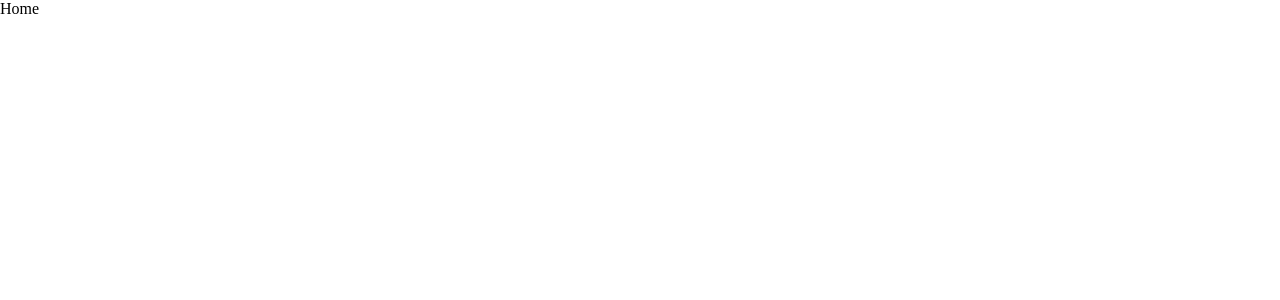
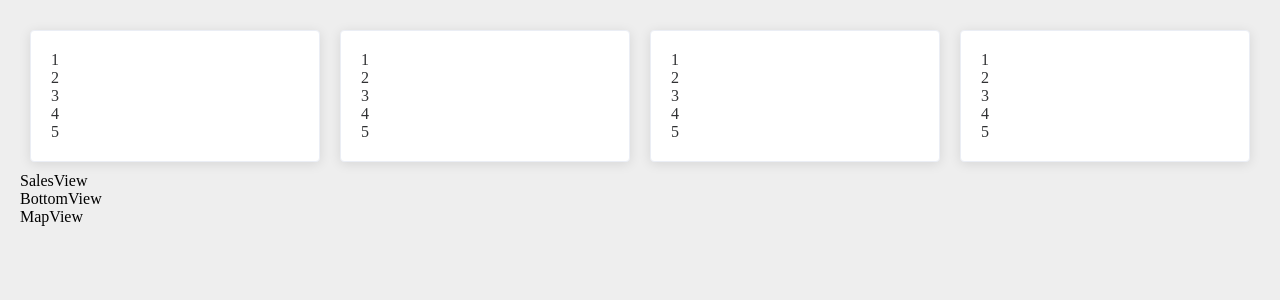
Before and after one commit to lijiacen/visualization, a Vue app in the folder vue2_echarts/: page /#/ in a window 1280 px wide. Shown: the top 300 px of the page. Built offline with nearby package versions, Linux system fonts and the light colour scheme.

Commit message:
容器组件实现，mixins的使用

```diff
--- /dev/null
+++ b/vue2_echarts/src/common_components/TopTitle.vue
@@ -0,0 +1,9 @@
+<template>
+  <div>1</div>
+</template>
+
+<script>
+export default {
+
+};
+</script>
--- /dev/null
+++ b/vue2_echarts/src/components/BottomView/index.vue
@@ -0,0 +1,9 @@
+<template>
+  <div>BottomView</div>
+</template>
+
+<script>
+export default {
+
+};
+</script>
--- /dev/null
+++ b/vue2_echarts/src/components/MapView/index.vue
@@ -0,0 +1,9 @@
+<template>
+  <div>MapView</div>
+</template>
+
+<script>
+export default {
+
+};
+</script>
--- /dev/null
+++ b/vue2_echarts/src/components/SalesView/index.vue
@@ -0,0 +1,9 @@
+<template>
+  <div>SalesView</div>
+</template>
+
+<script>
+export default {
+
+};
+</script>
--- /dev/null
+++ b/vue2_echarts/src/components/TopView/components/TodayUsers.vue
@@ -0,0 +1,23 @@
+<template>
+  <el-card class="warpper">
+    <top-title />
+    <div>2</div>
+    <div>3</div>
+    <div>4</div>
+    <div>5</div>
+  </el-card>
+</template>
+
+<script>
+import TopTitleMixin from '../../../mixins/TopTitleMixin';
+export default {
+  mixins: [TopTitleMixin]
+};
+</script>
+
+<style scoped>
+.warpper {
+  flex: 1;
+  margin: 10px;
+}
+</style>
--- /dev/null
+++ b/vue2_echarts/src/components/TopView/components/TotalOrders.vue
@@ -0,0 +1,23 @@
+<template>
+  <el-card class="warpper">
+    <top-title />
+    <div>2</div>
+    <div>3</div>
+    <div>4</div>
+    <div>5</div>
+  </el-card>
+</template>
+
+<script>
+import TopTitleMixin from '../../../mixins/TopTitleMixin';
+export default {
+  mixins: [TopTitleMixin]
+};
+</script>
+
+<style scoped>
+.warpper {
+  flex: 1;
+  margin: 10px;
+}
+</style>
--- /dev/null
+++ b/vue2_echarts/src/components/TopView/components/TotalSales.vue
@@ -0,0 +1,23 @@
+<template>
+  <el-card class="warpper">
+    <top-title />
+    <div>2</div>
+    <div>3</div>
+    <div>4</div>
+    <div>5</div>
+  </el-card>
+</template>
+
+<script>
+import TopTitleMixin from '../../../mixins/TopTitleMixin';
+export default {
+  mixins: [TopTitleMixin]
+};
+</script>
+
+<style scoped>
+.warpper {
+  flex: 1;
+  margin: 10px;
+}
+</style>
--- /dev/null
+++ b/vue2_echarts/src/components/TopView/components/TotalUsers.vue
@@ -0,0 +1,23 @@
+<template>
+  <el-card class="warpper">
+    <top-title />
+    <div>2</div>
+    <div>3</div>
+    <div>4</div>
+    <div>5</div>
+  </el-card>
+</template>
+
+<script>
+import TopTitleMixin from '../../../mixins/TopTitleMixin';
+export default {
+  mixins: [TopTitleMixin]
+};
+</script>
+
+<style scoped>
+.warpper {
+  flex: 1;
+  margin: 10px;
+}
+</style>
--- /dev/null
+++ b/vue2_echarts/src/components/TopView/index.vue
@@ -0,0 +1,30 @@
+<template>
+  <div class="top_warpper">
+    <total-sales />
+    <total-orders />
+    <today-users />
+    <total-users />
+  </div>
+</template>
+
+<script>
+import TodayUsers from './components/TodayUsers.vue';
+import TotalOrders from './components/TotalOrders.vue';
+import TotalSales from './components/TotalSales.vue';
+import TotalUsers from './components/TotalUsers.vue';
+
+export default {
+  components: {
+    TotalOrders,
+    TotalSales,
+    TodayUsers,
+    TotalUsers
+  }
+};
+</script>
+
+<style scoped>
+.top_warpper {
+  display: flex;
+}
+</style>
--- /dev/null
+++ b/vue2_echarts/src/mixins/TopTitleMixin.js
@@ -0,0 +1,7 @@
+import TopTitle from '../common_components/TopTitle';
+
+export default {
+  components: {
+    TopTitle
+  }
+};
--- a/vue2_echarts/src/plugins/element.js
+++ b/vue2_echarts/src/plugins/element.js
@@ -1,6 +1,6 @@
 import Vue from 'vue';
 import {
-  Button
+  Card
 } from 'element-ui';
 
-Vue.use(Button);
+Vue.use(Card);
--- a/vue2_echarts/src/views/Home.vue
+++ b/vue2_echarts/src/views/Home.vue
@@ -1,9 +1,31 @@
 <template>
-  <div class="home">Home</div>
+  <div class="home">
+    <topo-view />
+    <sales-view />
+    <bottom-view />
+    <map-view />
+  </div>
 </template>
 
 <script>
+import TopoView from '../components/TopView';
+import SalesView from '../components/SalesView';
+import BottomView from '../components/BottomView';
+import MapView from '../components/MapView';
+
 export default {
-
+  components: {
+    TopoView, SalesView, BottomView, MapView
+  }
 };
 </script>
+
+<style scoped>
+.home {
+  width: 100%;
+  height: 100%;
+  padding: 20px;
+  background: #eee;
+  box-sizing: border-box;
+}
+</style>
```
